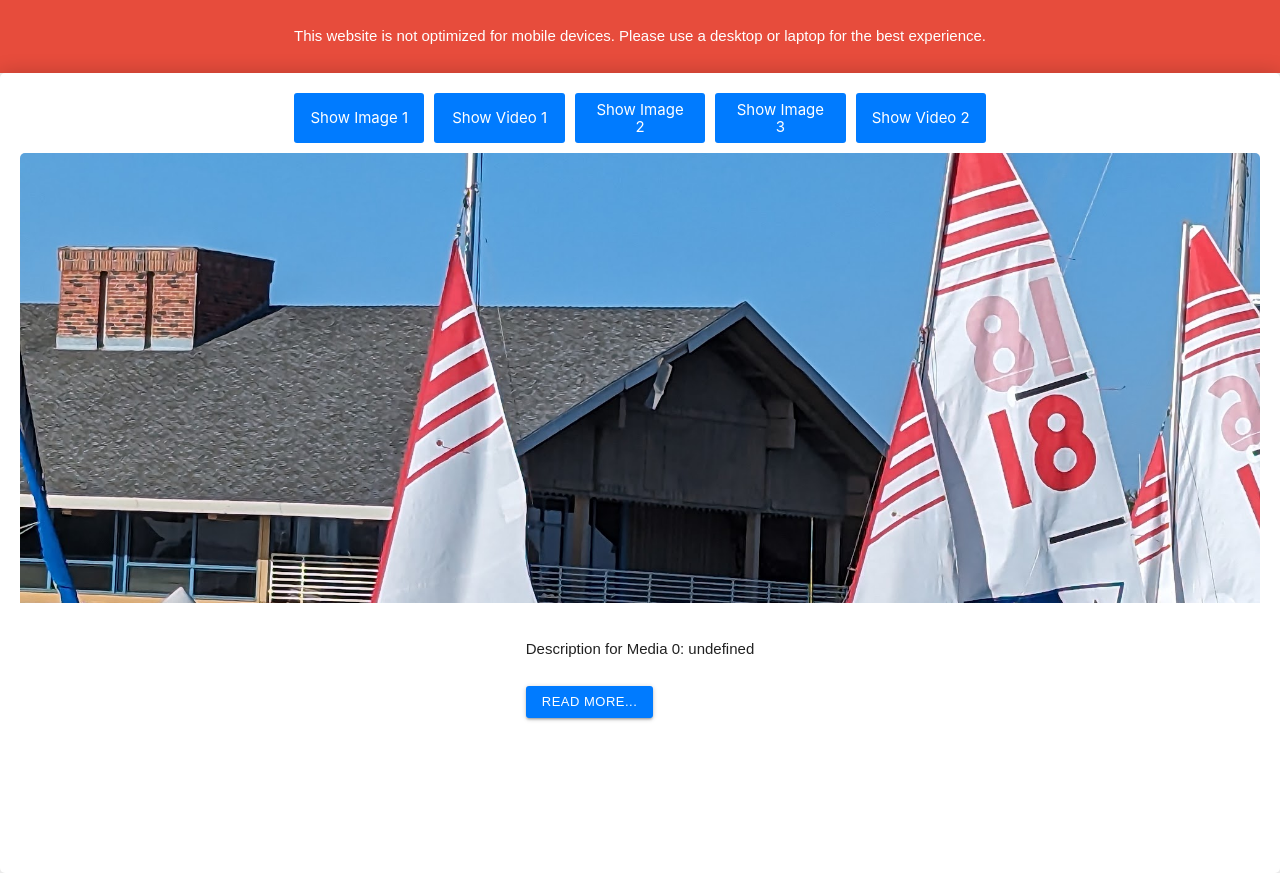
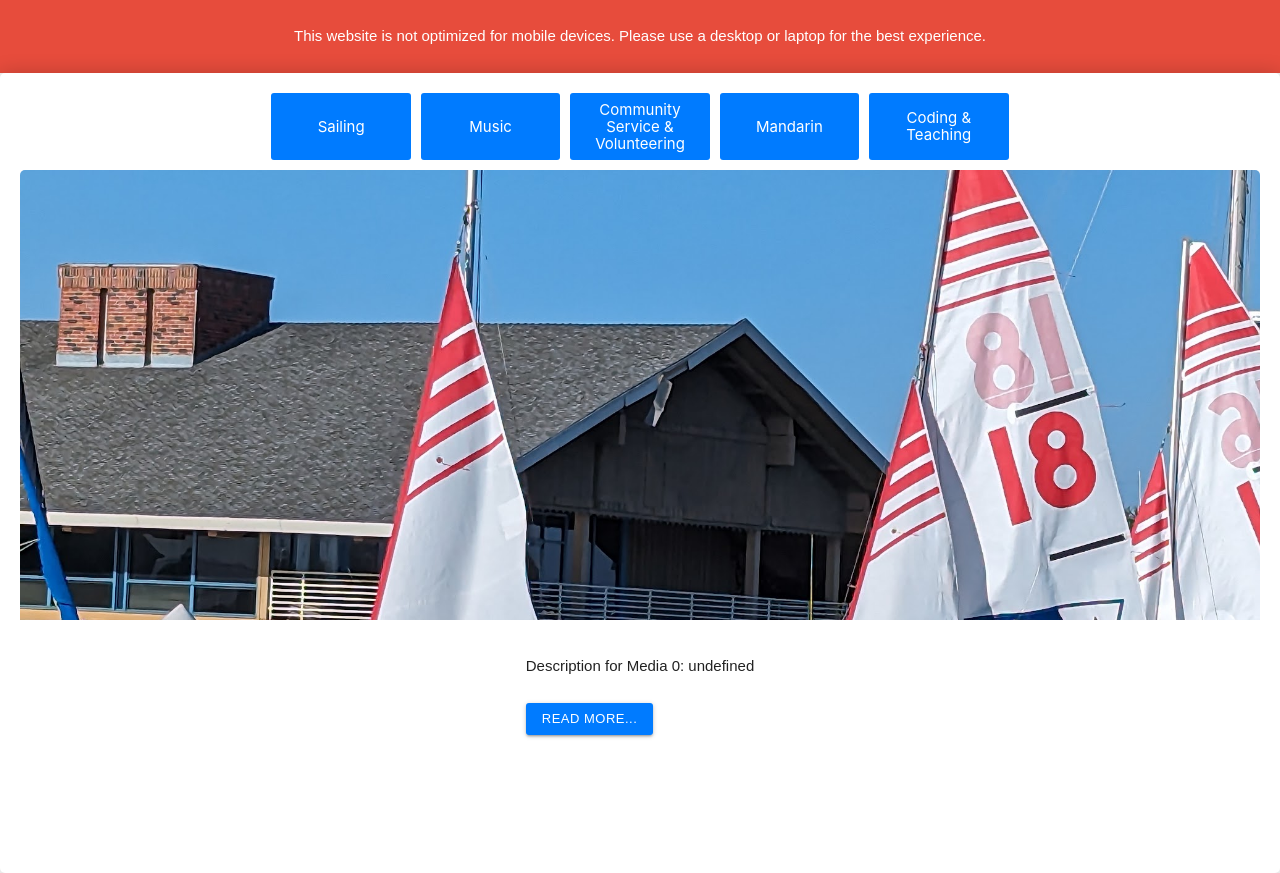
Before and after one commit to arnavkrishnan/thingitythingity, a plain HTML site: page index.html in a window 1280 px wide. Drawn offline with nearby package versions, Linux system fonts and the light colour scheme.

Commit message:
renamed buttons.

```diff
--- a/index.html
+++ b/index.html
@@ -17,11 +17,11 @@
 <div class="gallery-container">
   <div class="gallery">
     <div class="button-container">
-      <button class="gallery-button" onclick="showMedia(0)">Show Image 1</button>
-      <button class="gallery-button" onclick="showMedia(1)">Show Video 1</button>
-      <button class="gallery-button" onclick="showMedia(2)">Show Image 2</button>
-      <button class="gallery-button" onclick="showMedia(3)">Show Image 3</button>
-      <button class="gallery-button" onclick="showMedia(4)">Show Video 2</button>
+      <button class="gallery-button" onclick="showMedia(0)">Sailing</button>
+      <button class="gallery-button" onclick="showMedia(1)">Music</button>
+      <button class="gallery-button" onclick="showMedia(2)">Community Service & Volunteering</button>
+      <button class="gallery-button" onclick="showMedia(3)">Mandarin</button>
+      <button class="gallery-button" onclick="showMedia(4)">Coding & Teaching</button>
       <!-- Add more buttons as needed -->
     </div>
 
```
